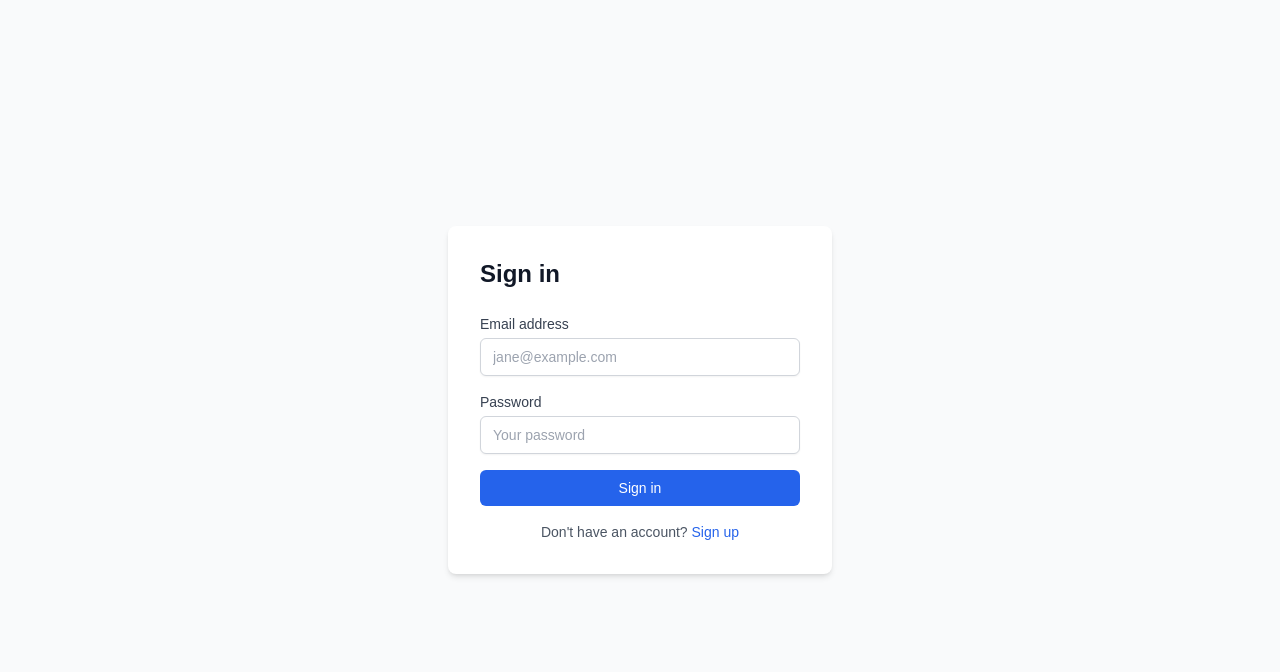
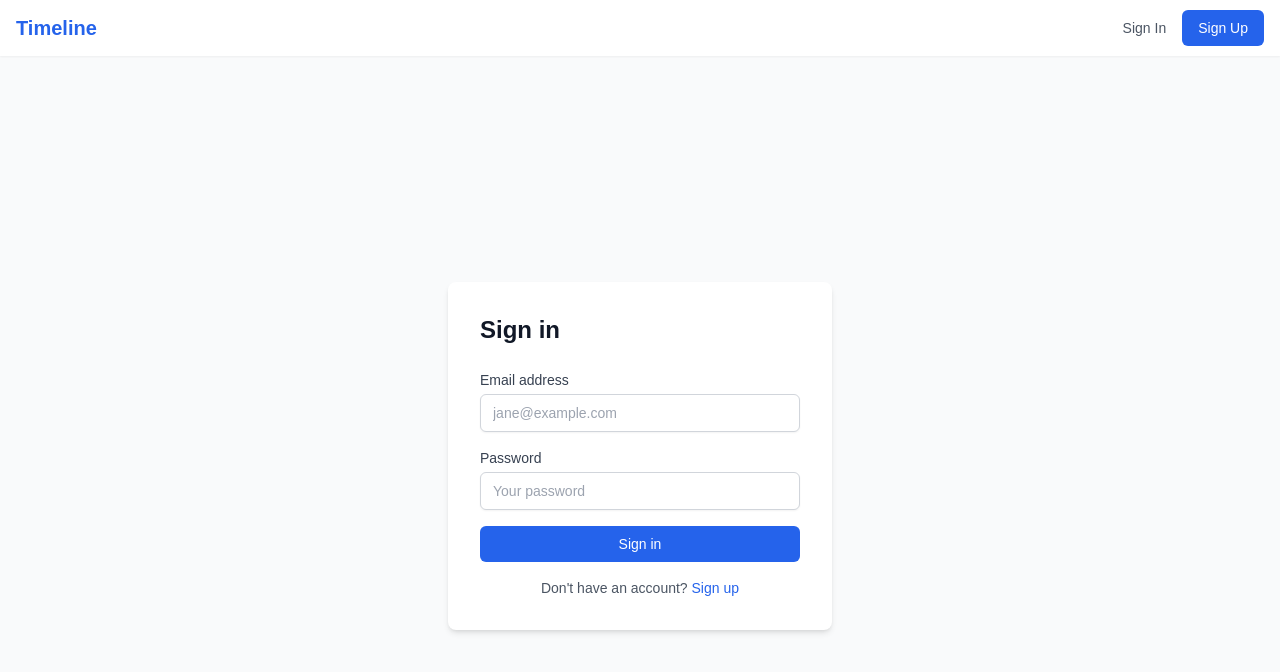
Before and after one commit to louis-nguyen-qode/acp-test-app, a Next.js app: page /signin in a window 1280 px wide. Shown: the top 672 px of the page. Built offline with nearby package versions, Linux system fonts and the light colour scheme; no server answers.

Commit message:
feat: add Navbar to root layout and update metadata
Auto-merged by agent-control-plane

Local gates: all green

```diff
--- a/app/layout.tsx
+++ b/app/layout.tsx
@@ -1,6 +1,7 @@
 import type { Metadata } from "next";
 import localFont from "next/font/local";
 import { SessionProvider } from "next-auth/react";
+import { Navbar } from "@/components/Navbar";
 import "./globals.css";
 
 const geistSans = localFont({
@@ -15,8 +16,8 @@ const geistMono = localFont({
 });
 
 export const metadata: Metadata = {
-  title: "Create Next App",
-  description: "Generated by create next app",
+  title: "Timeline",
+  description: "A social timeline app",
 };
 
 export default function RootLayout({
@@ -30,6 +31,7 @@ export default function RootLayout({
         className={`${geistSans.variable} ${geistMono.variable} antialiased`}
       >
         <SessionProvider>
+          <Navbar />
           {children}
         </SessionProvider>
       </body>
```
